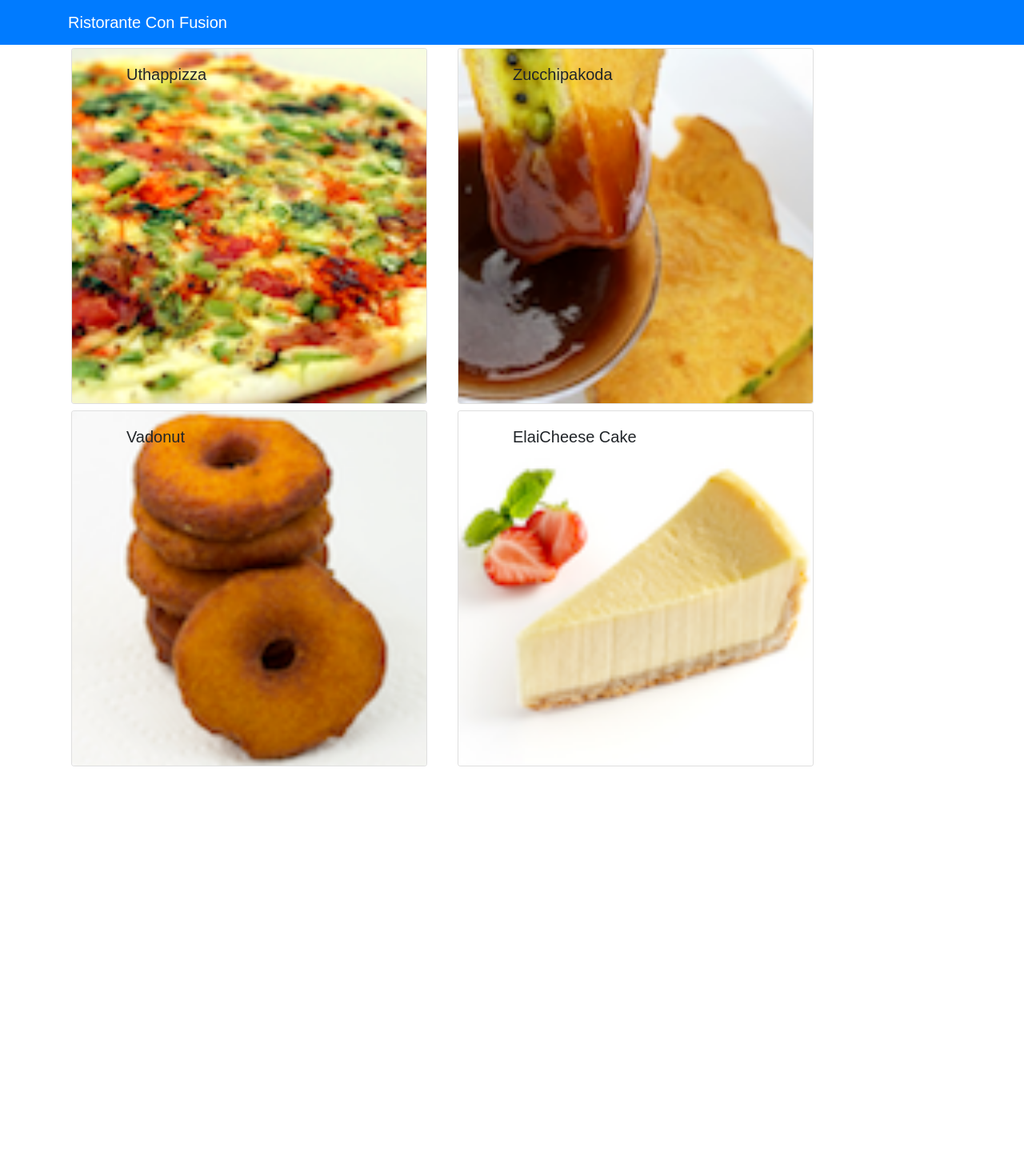
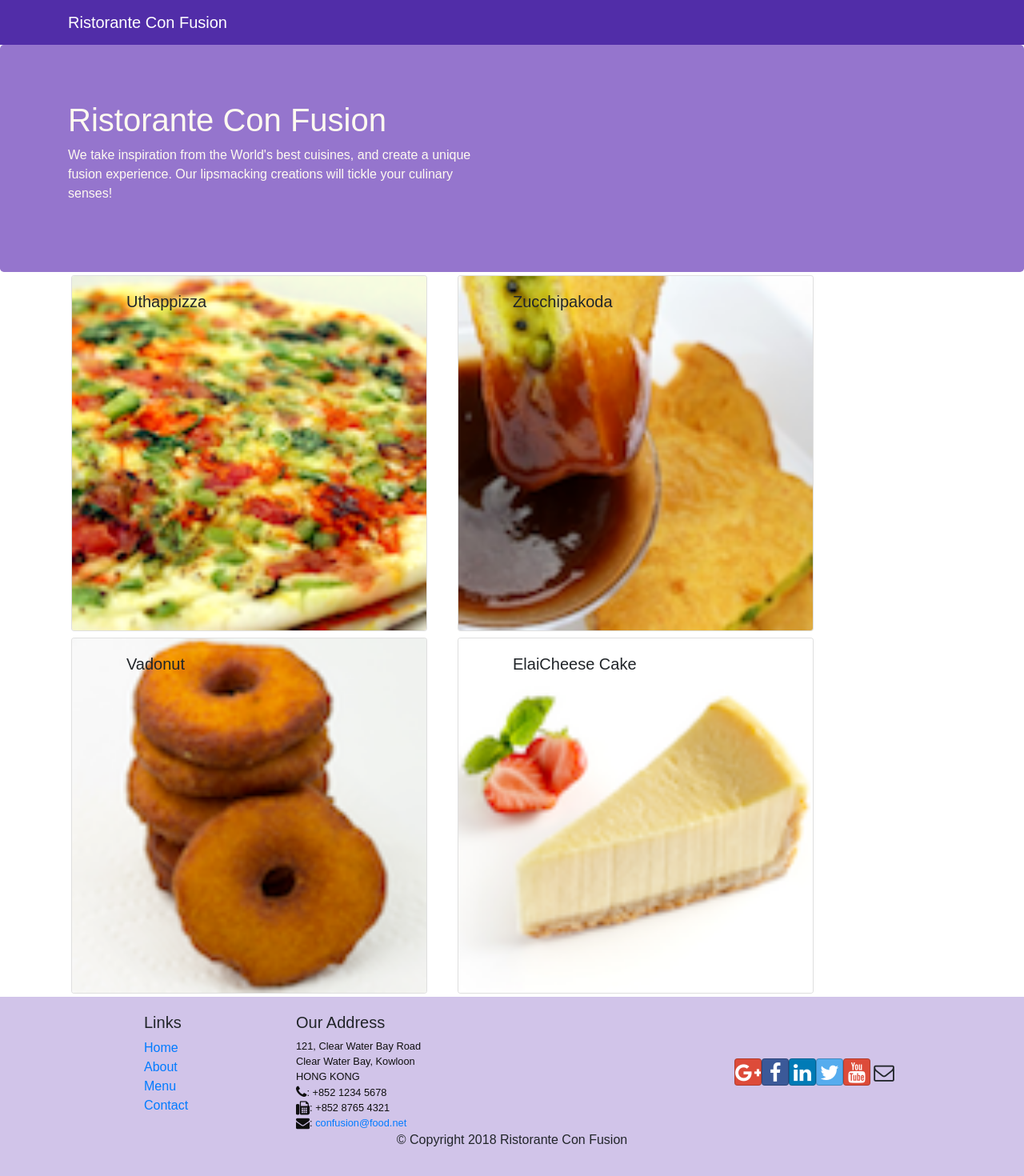
Before and after one commit to a-grealish/react-coursera-tutorial, a React (Create React App) app: page /contactus in a window 1280 px wide. Shown: the top 1470 px of the page at 80% size. Before the commit the page ends 962 px from the top, so only its background shows below. Built offline with nearby package versions, Linux system fonts and the light colour scheme.

Commit message:
Header and Footer added

```diff
--- a/package.json
+++ b/package.json
@@ -4,6 +4,8 @@
   "private": true,
   "dependencies": {
     "bootstrap": "^4.1.2",
+    "bootstrap-social": "^5.1.1",
+    "font-awesome": "^4.7.0",
     "react": "^16.4.1",
     "react-dom": "^16.4.1",
     "react-popper": "^1.0.0",
--- a/src/App.css
+++ b/src/App.css
@@ -0,0 +1,33 @@
+.row-header{
+    margin:0px auto;
+    padding:0px auto;
+}
+
+.row-content {
+    margin:0px auto;
+    padding: 50px 0px 50px 0px;
+    border-bottom: 1px ridge;
+    min-height:400px;
+}
+
+.footer{
+    background-color: #D1C4E9;
+    margin:0px auto;
+    padding: 20px 0px 20px 0px;
+}
+.jumbotron {
+    padding:70px 30px 70px 30px;
+    margin:0px auto;
+    background: #9575CD;
+    color:floralwhite;
+}
+
+address{
+    font-size:80%;
+    margin:0px;
+    color:#0f0f0f;
+}
+
+.navbar-dark {
+    background-color: #512DA8;
+}
--- /dev/null
+++ b/src/components/FooterComponent.js
@@ -0,0 +1,50 @@
+import React from 'react';
+
+function Footer(props) {
+	return (
+		<div className="footer">
+	        <div className="container">
+	            <div className="row justify-content-center">
+	                <div className="col-4 offset-1 col-sm-2">
+	                    <h5>Links</h5>
+	                    <ul className="list-unstyled">
+	                        <li><a href="#">Home</a></li>
+	                        <li><a href="#">About</a></li>
+	                        <li><a href="#">Menu</a></li>
+	                        <li><a href="contactus.html">Contact</a></li>
+	                    </ul>
+	                </div>
+	                <div className="col-7 col-sm-5">
+	                    <h5>Our Address</h5>
+	                    <address>
+			              121, Clear Water Bay Road<br />
+			              Clear Water Bay, Kowloon<br />
+			              HONG KONG<br />
+			              <i className="fa fa-phone fa-lg"></i>: +852 1234 5678<br />
+			              <i className="fa fa-fax fa-lg"></i>: +852 8765 4321<br />
+			              <i className="fa fa-envelope fa-lg"></i>: <a href="mailto:confusion@food.net">
+	                         confusion@food.net</a>
+	                    </address>
+	                </div>
+	                <div className="col-12 col-sm-4 align-self-center">
+	                    <div className="text-center">
+	                        <a className="btn btn-social-icon btn-google" href="http://google.com/+"><i className="fa fa-google-plus"></i></a>
+	                        <a className="btn btn-social-icon btn-facebook" href="http://www.facebook.com/profile.php?id="><i className="fa fa-facebook"></i></a>
+	                        <a className="btn btn-social-icon btn-linkedin" href="http://www.linkedin.com/in/"><i className="fa fa-linkedin"></i></a>
+	                        <a className="btn btn-social-icon btn-twitter" href="http://twitter.com/"><i className="fa fa-twitter"></i></a>
+	                        <a className="btn btn-social-icon btn-google" href="http://youtube.com/"><i className="fa fa-youtube"></i></a>
+	                        <a className="btn btn-social-icon" href="mailto:"><i className="fa fa-envelope-o"></i></a>
+	                    </div>
+	                </div>
+	            </div>
+	            <div className="row justify-content-center">
+	                <div className="col-auto">
+	                    <p>© Copyright 2018 Ristorante Con Fusion</p>
+	                </div>
+	            </div>
+	        </div>
+	    </div>
+	);
+}
+
+export default Footer;
--- /dev/null
+++ b/src/components/HeaderComponent.js
@@ -0,0 +1,28 @@
+import React, { Component } from 'react';
+import { Navbar, NavbarBrand, Jumbotron } from 'reactstrap';
+
+class Header extends Component {
+	render() {
+		return (
+			<React.Fragment>
+				<Navbar dark>
+		          <div className="container">
+		            <NavbarBrand href="/">Ristorante Con Fusion</NavbarBrand>
+		          </div>
+		        </Navbar>
+		        <Jumbotron>
+		        	<div className="container">
+		        		<div className="row row-headeer">
+		        			<div className="col-12 col-sm-6">
+		        				<h1>Ristorante Con Fusion</h1>
+		        				<p>We take inspiration from the World's best cuisines, and create a unique fusion experience. Our lipsmacking creations will tickle your culinary senses!</p>
+		        			</div>
+		        		</div>
+		        	</div>
+		        </Jumbotron>
+			</React.Fragment>
+		)
+	}
+}
+
+export default Header;
--- a/src/components/MainComponent.js
+++ b/src/components/MainComponent.js
@@ -1,7 +1,8 @@
 import React, { Component } from 'react';
-import { Navbar, NavbarBrand } from 'reactstrap';
 import Menu from './MenuComponent';
 import DishDetails from './DishDetailsComponent';
+import Header from './HeaderComponent';
+import Footer from './FooterComponent';
 import { DISHES } from '../shared/dishes';
 
 class Main extends Component {
@@ -23,14 +24,11 @@
   render() {
     return (
       <div>
-        <Navbar dark color="primary">
-          <div className="container">
-            <NavbarBrand href="/">Ristorante Con Fusion</NavbarBrand>
-          </div>
-        </Navbar>
+        <Header />
         <Menu dishes={this.state.dishes}
           onClick={(dishId) => this.onDishSelect(dishId)} />
         <DishDetails dish={this.state.dishes.filter((dish) => dish.id === this.state.selectedDish)[0]} />
+        <Footer />
       </div>
     );
   }
--- a/src/index.js
+++ b/src/index.js
@@ -1,6 +1,8 @@
 import React from 'react';
 import ReactDOM from 'react-dom';
 import 'bootstrap/dist/css/bootstrap.min.css';
+import 'font-awesome/css/font-awesome.min.css';
+import 'bootstrap-social/bootstrap-social.css';
 import './index.css';
 import App from './App';
 import registerServiceWorker from './registerServiceWorker';
```
Also changed, not shown: 1 other file (tests, documents, lock files or other folders).
